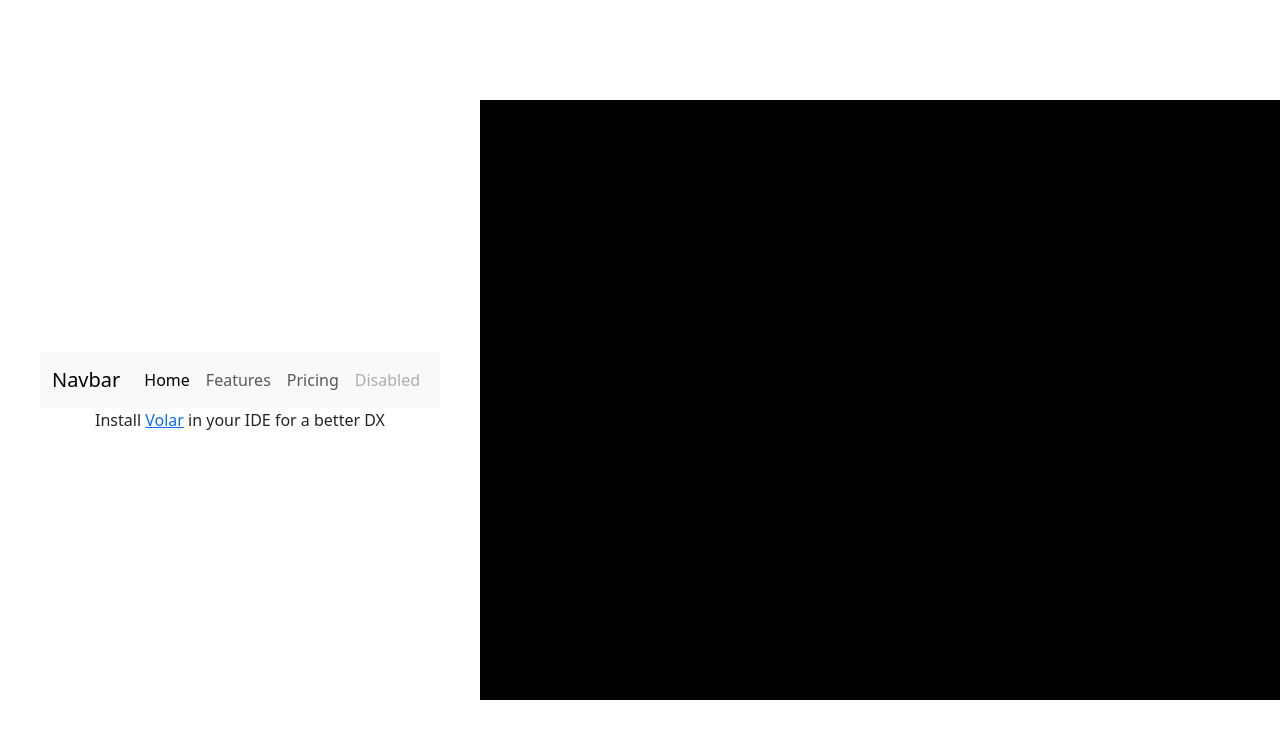
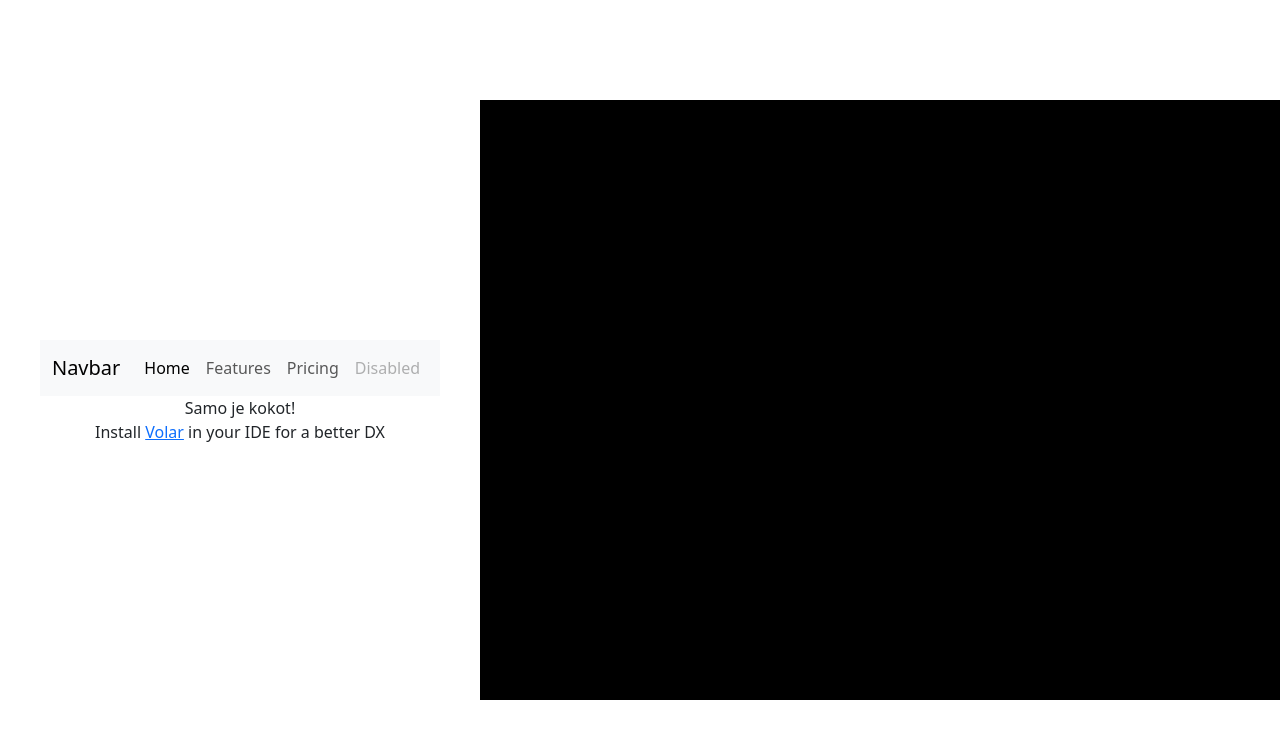
Before and after one commit to PyKej/gameWEBTE, a Vue app: page / in a window 1280 px wide. Shown: the top 738 px of the page. Built offline with nearby package versions, Linux system fonts and the light colour scheme.

Commit message:
Samov firstBig commit

```diff
--- a/src/components/HelloWorld.vue
+++ b/src/components/HelloWorld.vue
@@ -1,4 +1,7 @@
 <template>
+  <div class="SAMO">
+    Samo je kokot!
+  </div>
   <p>
     Install
     <a href="https://github.com/vuejs/language-tools" target="_blank">Volar</a>
```
